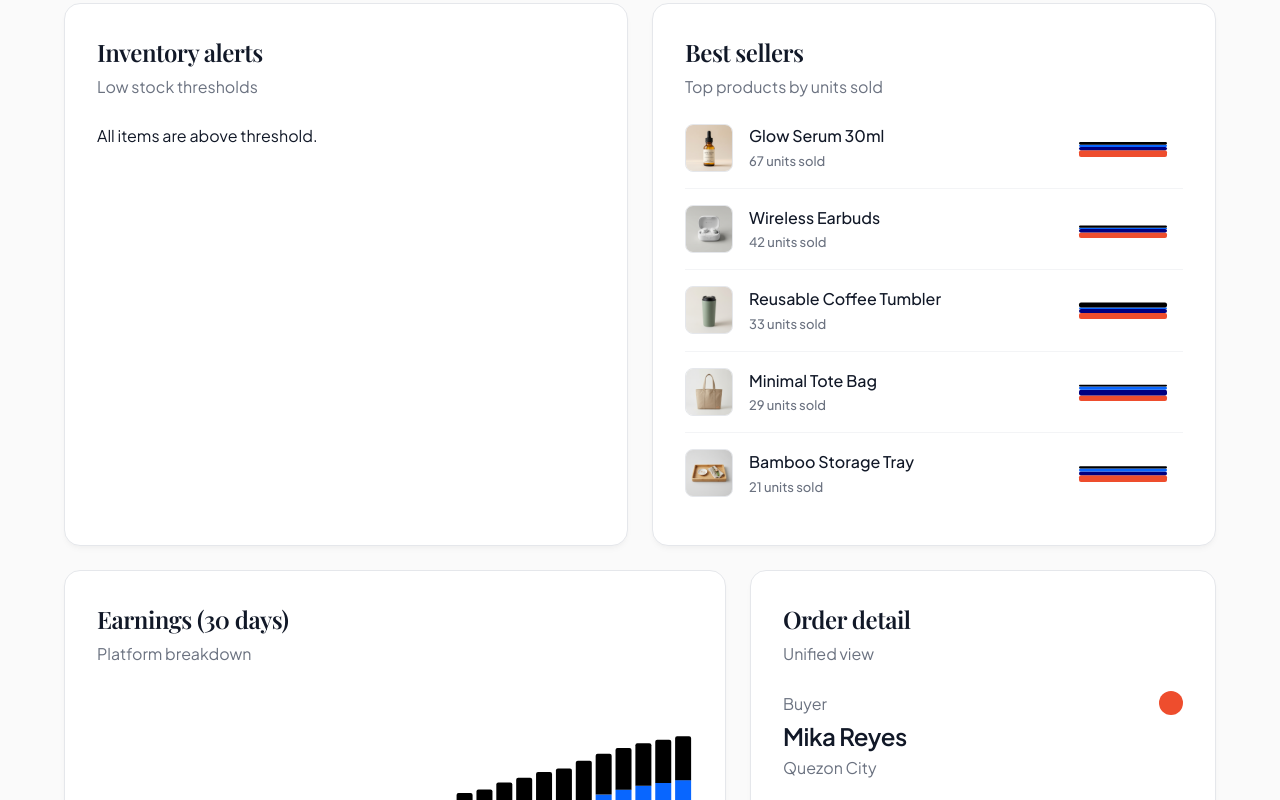
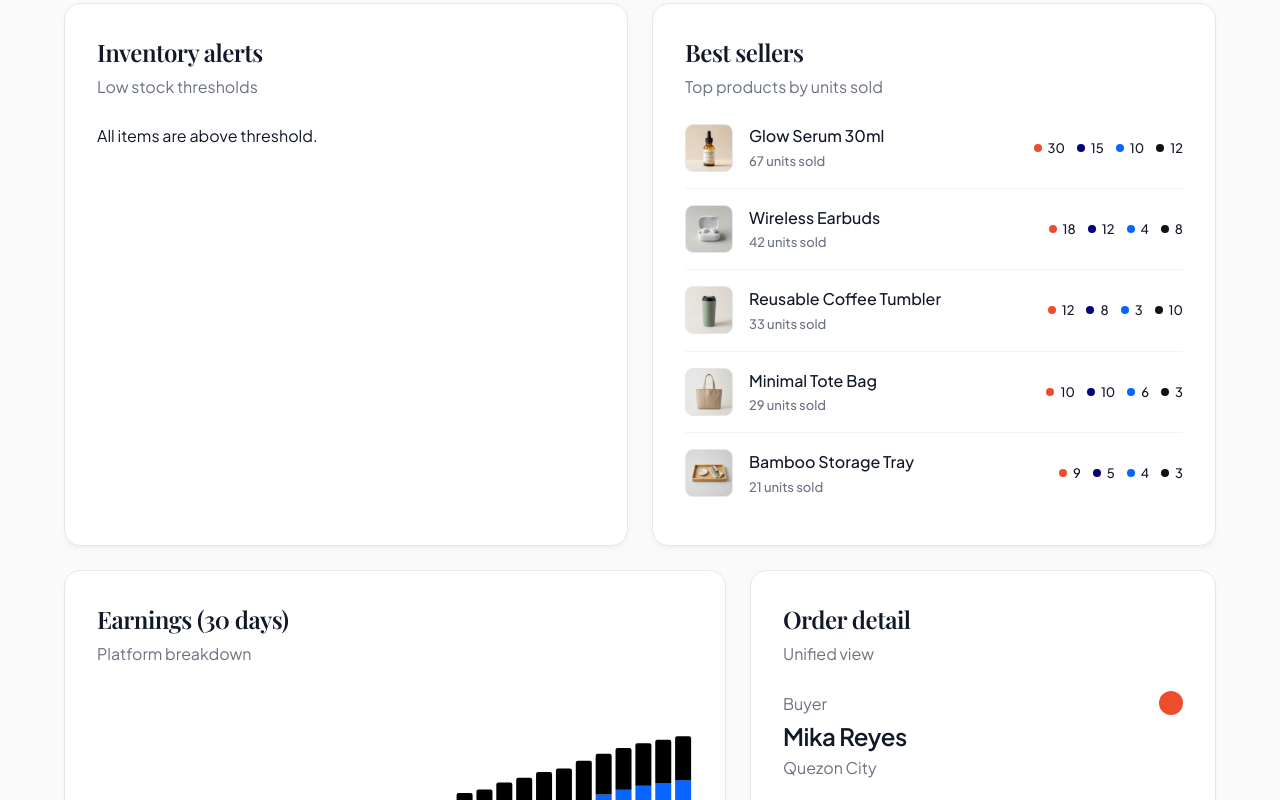
Before and after one commit to DominceAseberos/TindaSync, a React (Vite) app: page / in a window 1280 px wide. Shown: the part 1400-2200 px from the top of the page. Built offline with nearby package versions, Linux system fonts and the light colour scheme; a web font is replaced by a local one.

Commit message:
feat: replace confusing best seller chart with simple badge breakdown

```diff
--- a/src/App.tsx
+++ b/src/App.tsx
@@ -693,16 +693,19 @@ function App() {
                     <p className="muted">{product.unitsSold} units sold</p>
                   </div>
                 </div>
-                <div style={{ width: '120px', height: '28px' }}>
-                  <ResponsiveContainer width="100%" height="100%">
-                    <BarChart data={[{ Shopee: product.platformSales.shopee, Lazada: product.platformSales.lazada, Facebook: product.platformSales.facebook, TikTok: product.platformSales.tiktok }]}>
-                      <Tooltip cursor={{ fill: 'transparent' }} contentStyle={{ fontSize: '11px', padding: '4px' }} labelFormatter={() => ''} />
-                      <Bar dataKey="Shopee" stackId="a" fill="#EE4D2D" radius={[2, 2, 2, 2]} />
-                      <Bar dataKey="Lazada" stackId="a" fill="#000080" radius={[2, 2, 2, 2]} />
-                      <Bar dataKey="Facebook" stackId="a" fill="#0866FF" radius={[2, 2, 2, 2]} />
-                      <Bar dataKey="TikTok" stackId="a" fill="#000000" radius={[2, 2, 2, 2]} />
-                    </BarChart>
-                  </ResponsiveContainer>
+                <div style={{ display: 'flex', gap: '12px', fontSize: '13px', fontWeight: 500, color: 'var(--ink)' }}>
+                  <div style={{ display: 'flex', alignItems: 'center', gap: '6px' }} title="Shopee">
+                    <span style={{ width: '8px', height: '8px', borderRadius: '50%', background: '#EE4D2D' }}></span> {product.platformSales.shopee}
+                  </div>
+                  <div style={{ display: 'flex', alignItems: 'center', gap: '6px' }} title="Lazada">
+                    <span style={{ width: '8px', height: '8px', borderRadius: '50%', background: '#000080' }}></span> {product.platformSales.lazada}
+                  </div>
+                  <div style={{ display: 'flex', alignItems: 'center', gap: '6px' }} title="Facebook">
+                    <span style={{ width: '8px', height: '8px', borderRadius: '50%', background: '#0866FF' }}></span> {product.platformSales.facebook}
+                  </div>
+                  <div style={{ display: 'flex', alignItems: 'center', gap: '6px' }} title="TikTok">
+                    <span style={{ width: '8px', height: '8px', borderRadius: '50%', background: '#121212' }}></span> {product.platformSales.tiktok}
+                  </div>
                 </div>
               </div>
             ))}
```
